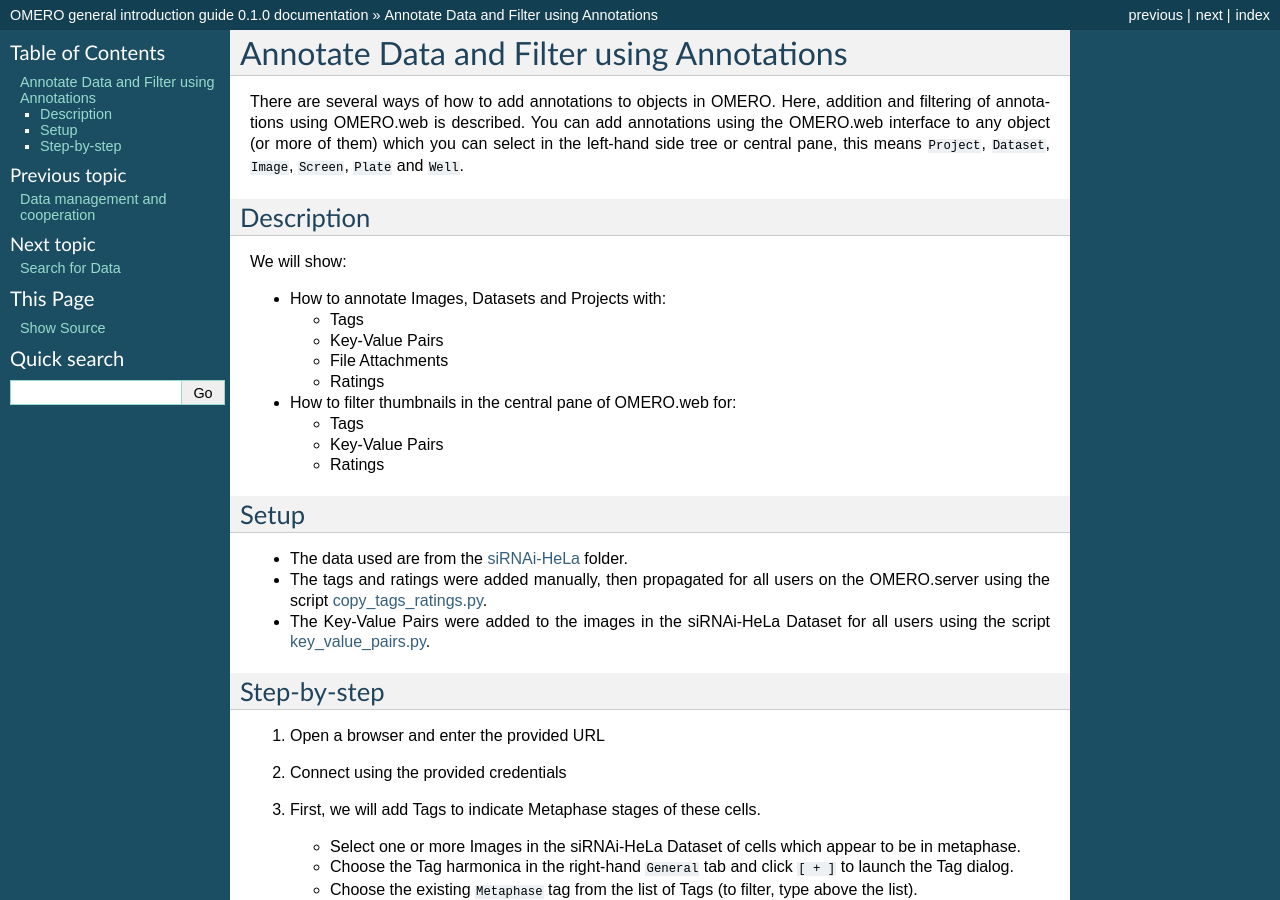
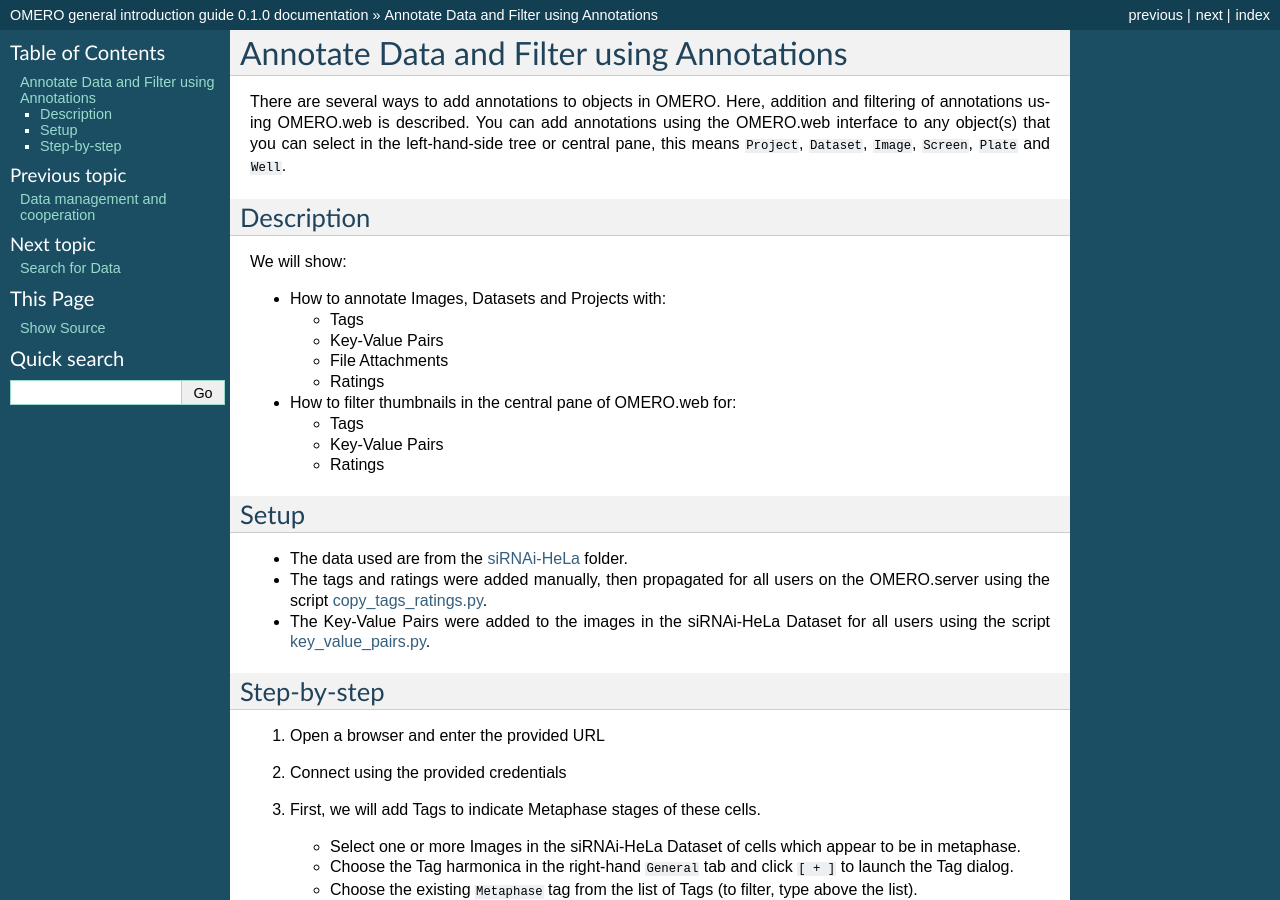
Before and after one commit to ome/omero-guide-introduction, a Sphinx documentation site: the page built from docs/annotate.rst, in a window 1280 px wide and 900 px high. Built offline with Sphinx 7.4.7, drawn with Linux system fonts in a browser that asks for light colours.

Commit message:
Update docs/annotate.rst
Co-authored-by: Mark Carroll <m.t.b.carroll@dundee.ac.uk>

```diff
--- a/docs/annotate.rst
+++ b/docs/annotate.rst
@@ -1,7 +1,7 @@
 Annotate Data and Filter using Annotations
 ==========================================
 
-There are several ways of how to add annotations to objects in OMERO. Here, addition and filtering of annotations using OMERO.web is described. You can add annotations using the OMERO.web interface to any object (or more of them) which you can select in the left-hand side tree or central pane, this means ``Project``, ``Dataset``, ``Image``, ``Screen``, ``Plate`` and ``Well``.
+There are several ways to add annotations to objects in OMERO. Here, addition and filtering of annotations using OMERO.web is described. You can add annotations using the OMERO.web interface to any object(s) that you can select in the left-hand-side tree or central pane, this means ``Project``, ``Dataset``, ``Image``, ``Screen``, ``Plate`` and ``Well``.
 
 Description
 -----------
```
